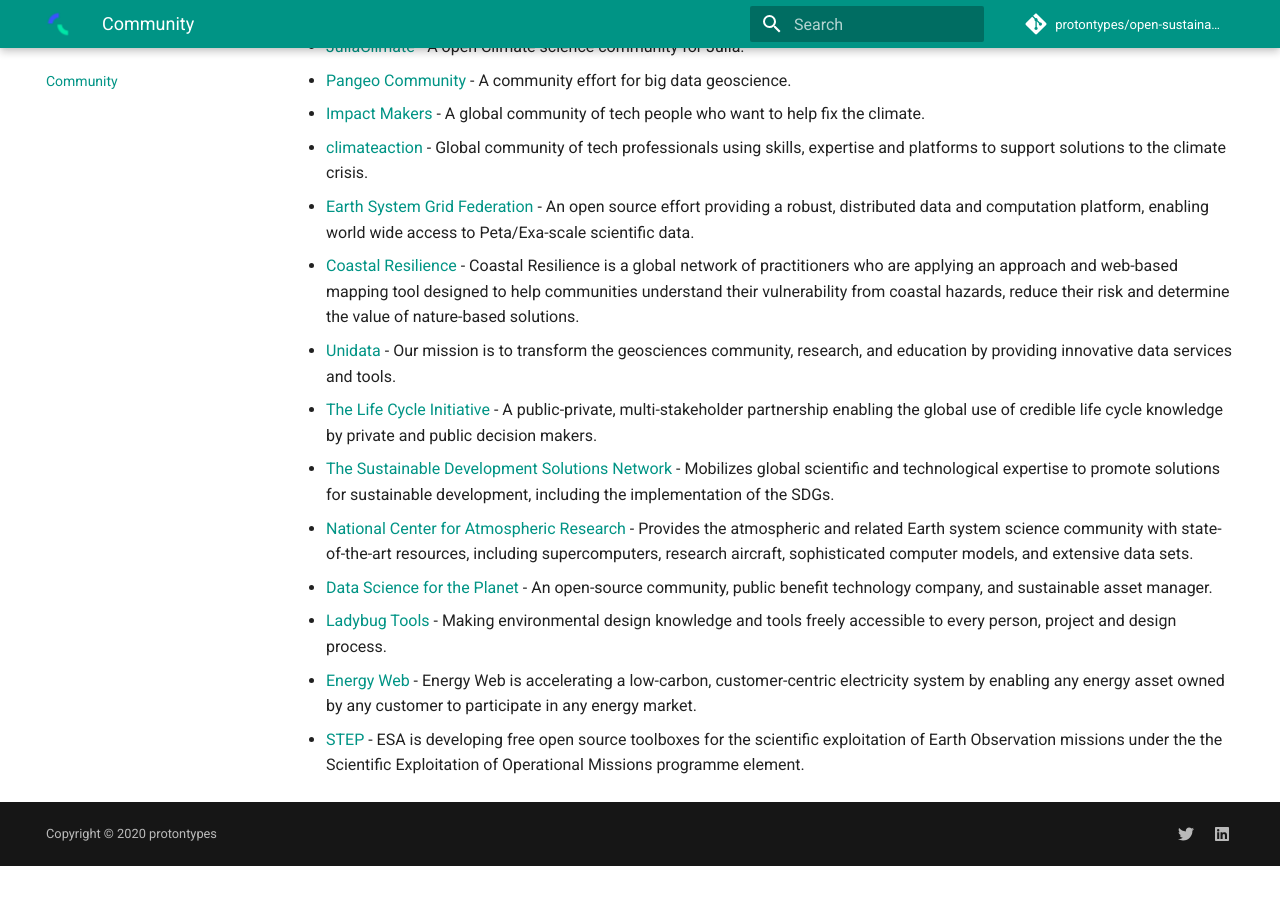
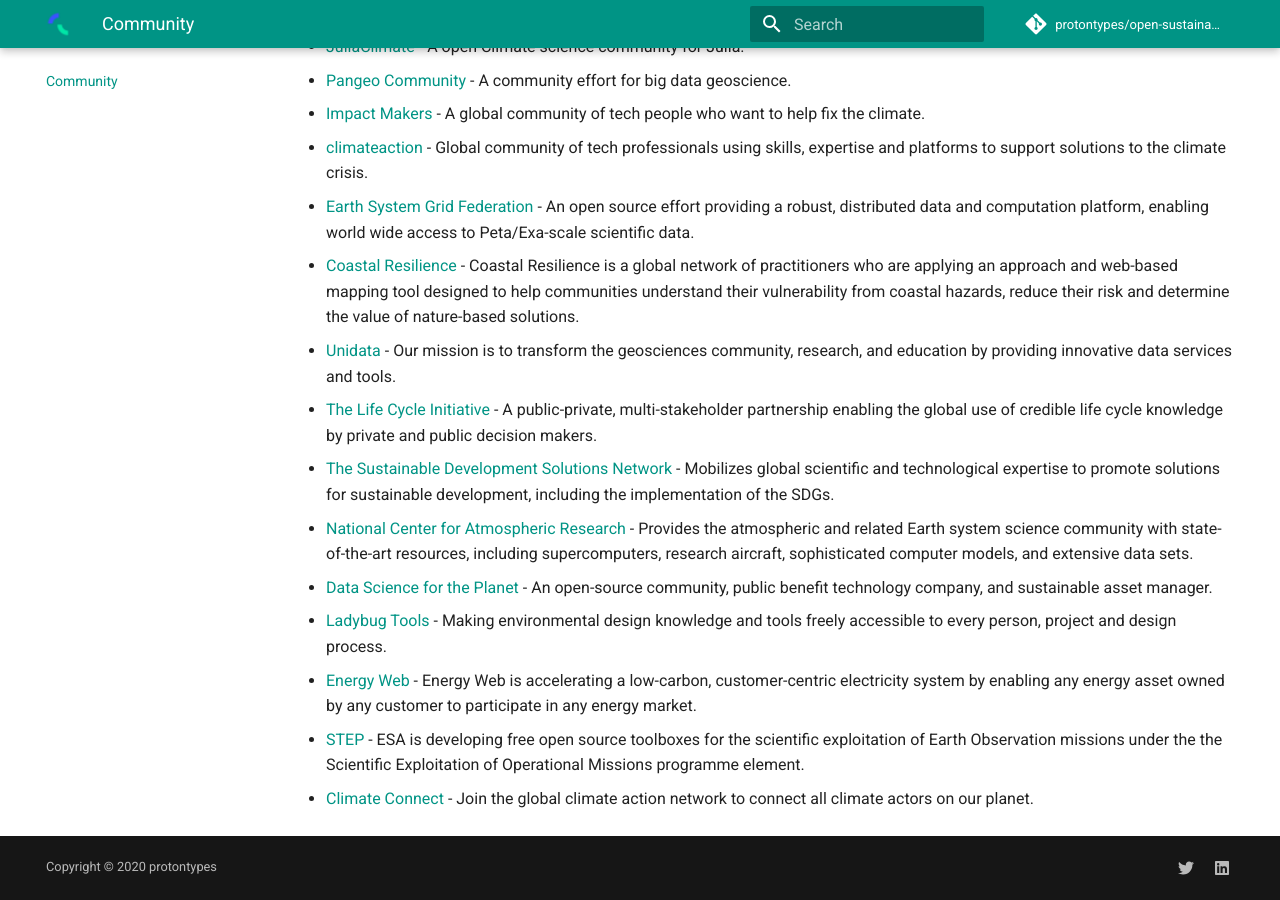
Before and after one commit to protontypes/open-sustainable-technology, an MkDocs documentation site: the page built from docs/COMMUNITIES.md, in a window 1280 px wide and 900 px high, scrolled down 1582 px. Built offline with MkDocs 1.6.1 and Material for MkDocs 9.7.7, drawn with Linux system fonts in a browser that asks for light colours; comment, search, counter and statistics services are not loaded; before the commit the page ends 2448 px from its top, so only the background shows below that.

Commit message:
Update COMMUNITIES.md
 Join the global climate action network to connect all climate actors on our planet. https://climateconnect.earth/ @ConnectClimate #opensustain

```diff
--- a/docs/COMMUNITIES.md
+++ b/docs/COMMUNITIES.md
@@ -41,3 +41,4 @@
 - [Ladybug Tools](https://github.com/ladybug-tools) - Making environmental design knowledge and tools freely accessible to every person, project and design process.
 - [Energy Web](https://github.com/energywebfoundation) - Energy Web is accelerating a low-carbon, customer-centric electricity system by enabling any energy asset owned by any customer to participate in any energy market.
 - [STEP](http://step.esa.int/main/) - ESA  is developing  free open source toolboxes for the scientific exploitation of Earth Observation missions under the the Scientific Exploitation of Operational Missions programme element.
+- [Climate Connect](https://climateconnect.earth/) - Join the global climate action network to connect all climate actors on our planet.
```
